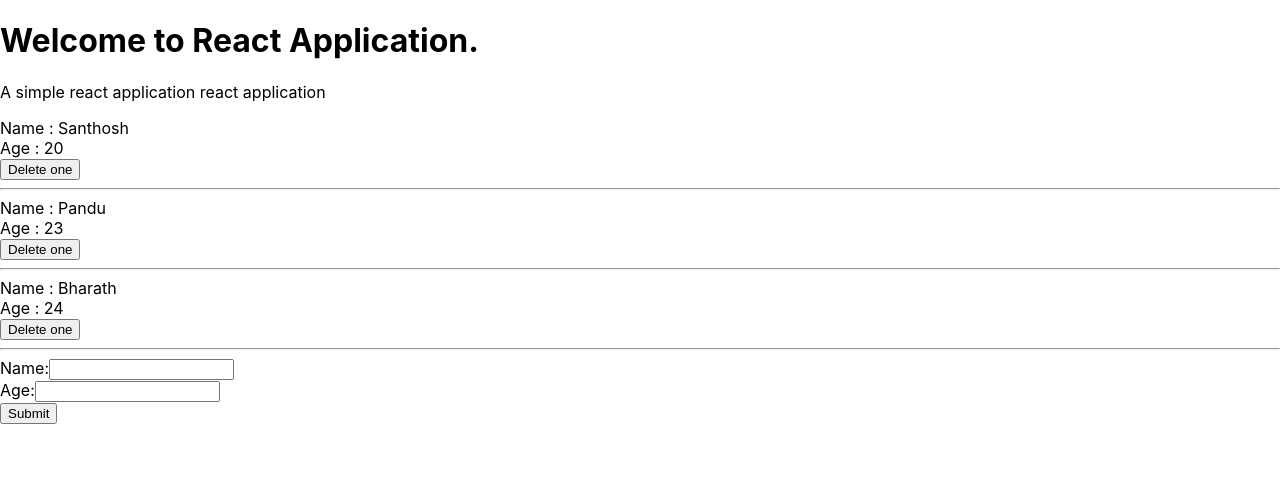
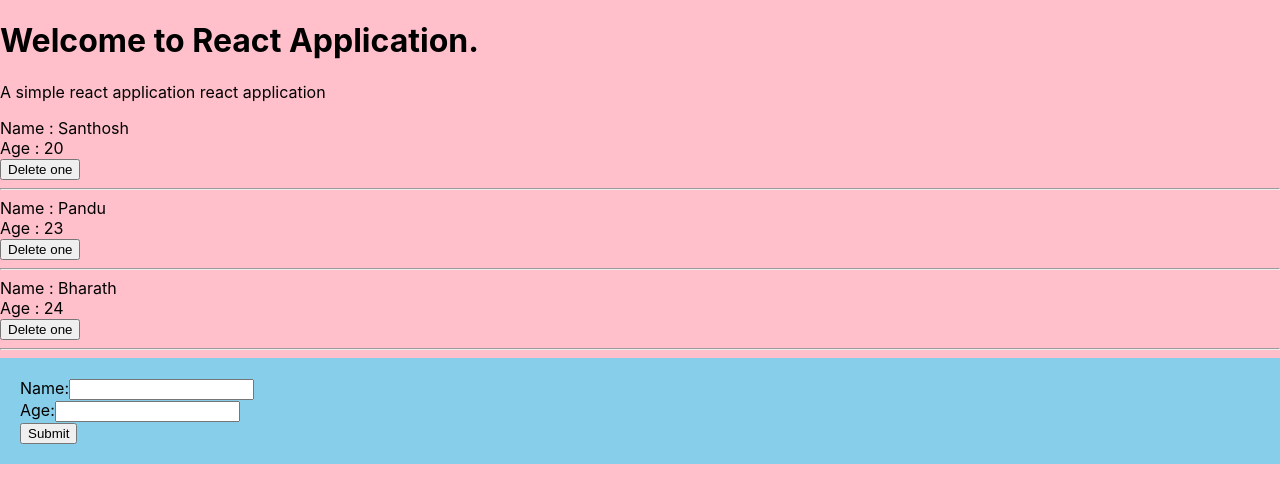
Before and after one commit to Santhoshmahanthi123/react-app, a React (Create React App) app: page / in a window 1280 px wide. Shown: the top 502 px of the page. Built offline with nearby package versions, Linux system fonts and the light colour scheme.

Commit message:
adding css to react

```diff
--- /dev/null
+++ b/src/Firsts.css
@@ -0,0 +1,8 @@
+body{
+    background: pink;
+    transition: all 1s
+}
+form{
+    background: skyblue;
+    padding: 20px;
+}
--- a/src/Firsts.js
+++ b/src/Firsts.js
@@ -1,4 +1,5 @@
 import React from 'react';
+import './Firsts.css';
 //UI based components uses functions which get data from the props
 //UI based components dont require render method like class based
 const Firsts = ({firsts, deleteFirst}) =>{
```
